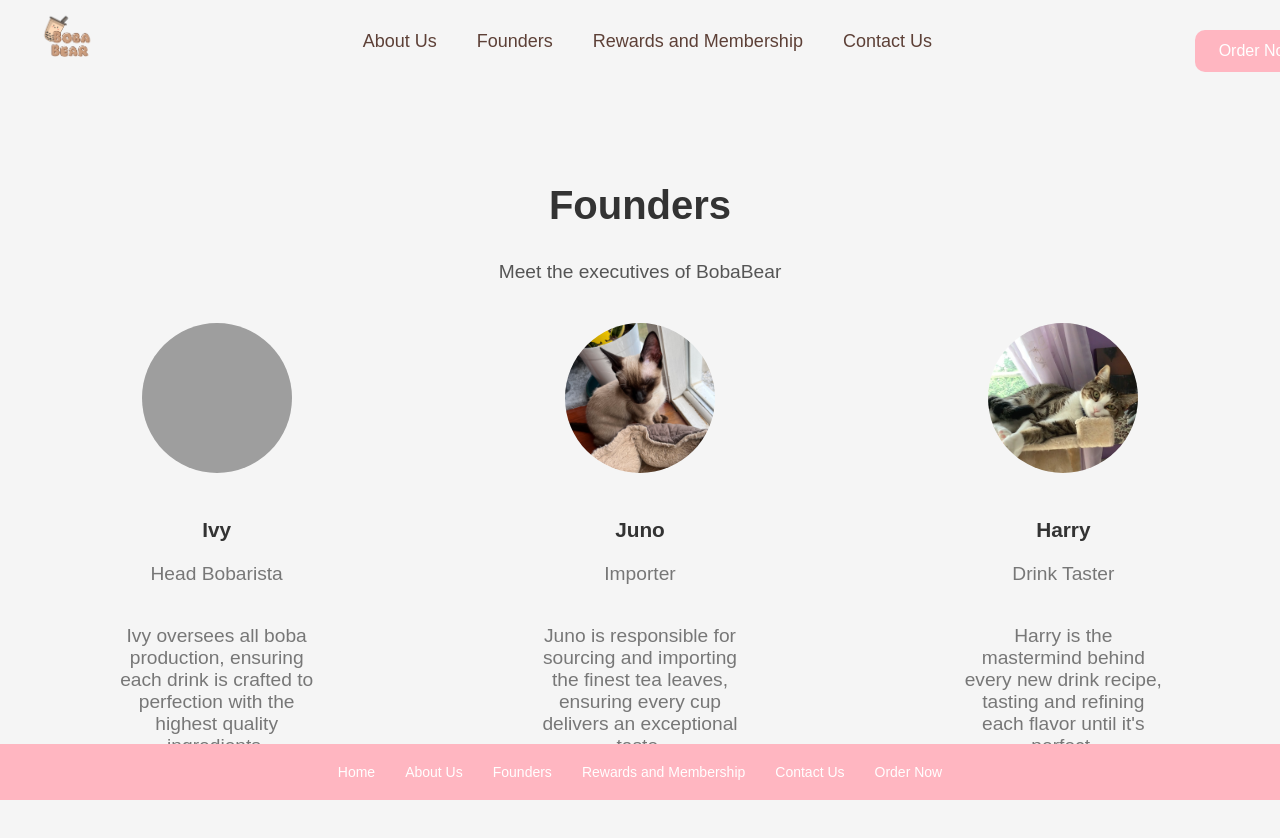
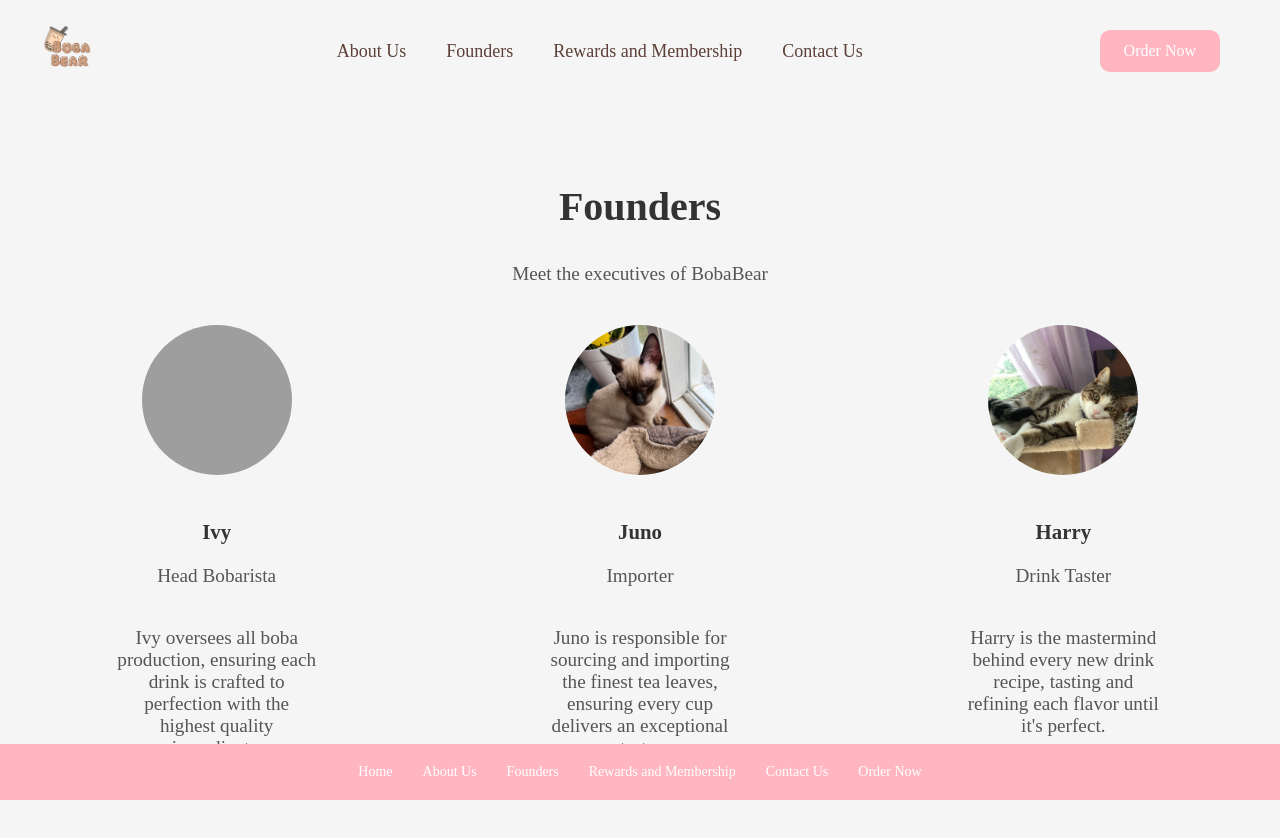
Before and after one commit to iqqqq1/cs20, a plain HTML site: page Homework2/founders.html in a window 1280 px wide. Drawn offline with Linux system fonts and the light colour scheme; grey boxes are pictures that could not be loaded.

Commit message:
Final Changes

```diff
--- a/Homework2/founders.html
+++ b/Homework2/founders.html
@@ -30,11 +30,40 @@
             color: #777;
         }
 
+        .executives {
+            padding: 150px 20px 110px;
+            text-align: center;
+            background-color: #f5f5f5;
+        }
+
+        .executives h2 {
+            font-size: 2.5rem;
+            color: #333;
+        }
+
+        .executives p {
+            font-size: 1.2rem;
+            color: #555;
+            margin-bottom: 40px;
+        }
+
+        .executive-container {
+            display: flex;
+            justify-content: space-around;
+            flex-wrap: wrap;
+            gap: 30px;
+        }
+
+
         /* Mobile Responsiveness */
         @media (max-width: 768px) {
             .executive-container {
                 flex-direction: column;
                 align-items: center;
+            }
+
+            .executives {
+                padding-top: 280px;
             }
 
             .executive {
@@ -61,7 +90,9 @@
                 <li><a href="contact.html">Contact Us</a></li>
             </ul>
         </nav>
-        <a href="#" class="order-btn">Order Now</a>
+        <div class="buttontop">
+            <a href="#" class="order-btn">Order Now</a>
+        </div>
     </header>
 
     <!-- Executives Section -->
@@ -103,6 +134,17 @@
             <a href="contact.html">Contact Us</a>
             <a href="#">Order Now</a>
         </div>
+
+        <script>
+            window.addEventListener("scroll", function () {
+                let header = document.querySelector("header");
+                if (window.scrollY > 1) {
+                    header.classList.add("scrolled");
+                } else {
+                    header.classList.remove("scrolled");
+                }
+            });
+        </script>
     </footer>
 
 </body>
--- a/Homework2/styles.css
+++ b/Homework2/styles.css
@@ -112,7 +112,7 @@ nav ul li a:hover {
 
     nav ul {
         flex-direction: column;
-        gap: 15px;
+        gap: 10px;
     }
 
     .order-btn {
@@ -424,6 +424,10 @@ nav ul li a:hover {
 
 /* Mobile Responsiveness */
 @media (max-width: 768px) {
+    .signup-section {
+        padding-top: 280px;
+    }
+
     .signup-container {
         flex-direction: column;
     }
@@ -580,82 +584,3 @@ nav ul li a:hover {
         padding-top: 300px;
     }
 }
-
-/* Global Styles */
-body {
-    font-family: 'Arial', sans-serif;
-    margin: 0;
-    padding: 0;
-    color: #333;
-}
-
-/* Header */
-header {
-    display: flex;
-    justify-content: space-between;
-    align-items: center;
-    padding: 10px 40px;
-    position: fixed;
-    width: 100%;
-    top: 0;
-    left: 0;
-    background: transparent;
-    z-index: 1000;
-}
-
-/* Navigation */
-nav ul {
-    list-style: none;
-    display: flex;
-    gap: 40px;
-    margin: 0;
-    padding: 0;
-}
-
-nav ul li {
-    display: inline;
-}
-
-nav ul li a {
-    text-decoration: none;
-    color: #5D4037;
-    font-size: 18px;
-}
-
-.order-btn {
-    background-color: #FFB6C1;
-    padding: 12px 24px;
-    color: white;
-    font-size: 16px;
-    border-radius: 10px;
-    transition: background 0.3s ease;
-}
-
-.order-btn:hover {
-    background-color: #FF92A0;
-}
-
-/* Executives Section */
-.executives {
-    padding: 150px 20px 110px;
-    text-align: center;
-    background-color: #f5f5f5;
-}
-
-.executives h2 {
-    font-size: 2.5rem;
-    color: #333;
-}
-
-.executives p {
-    font-size: 1.2rem;
-    color: #555;
-    margin-bottom: 40px;
-}
-
-.executive-container {
-    display: flex;
-    justify-content: space-around;
-    flex-wrap: wrap;
-    gap: 30px;
-}
```
Also changed, not shown: Homework2/signup.html (+10 -0 lines), 1 other file.
